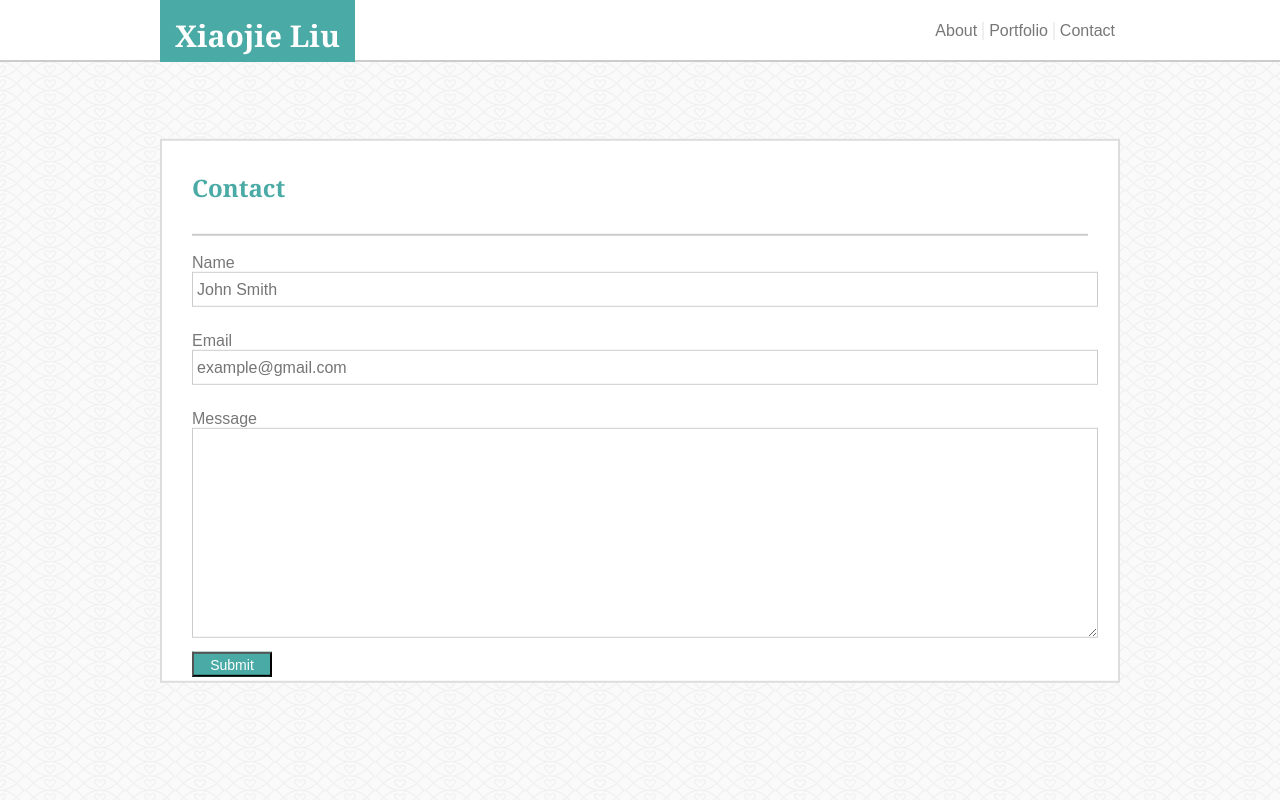
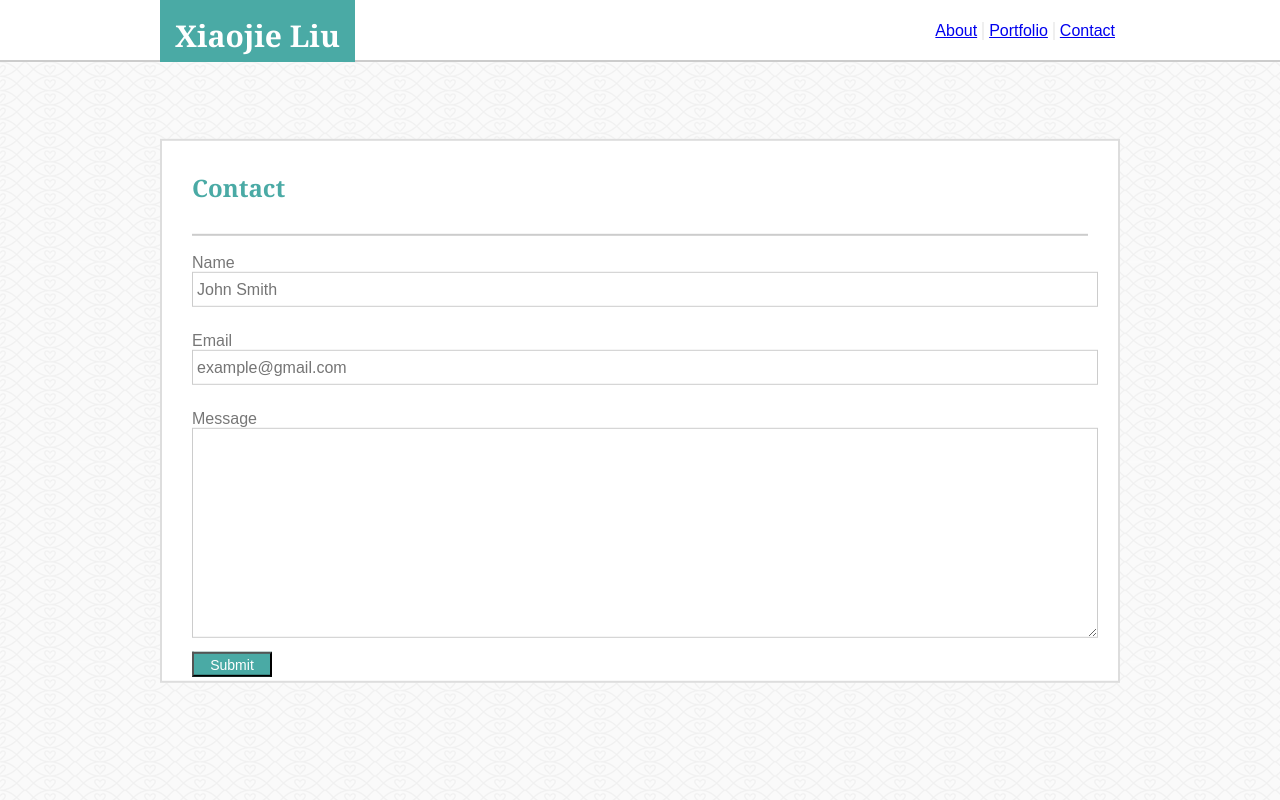
Before and after one commit to metacmm/Basic-Portfolio, a plain HTML site: page contact.html in a window 1280 px wide. Shown: the top 800 px of the page. Drawn offline with Linux system fonts and the light colour scheme.

Commit message:
add link on the menu item to navigate between pages

```diff
--- a/contact.html
+++ b/contact.html
@@ -10,9 +10,9 @@
             <div class="head-content clearfix">
                 <h1>Xiaojie Liu</h1>
                 <ul>
-                    <li>About</li>
-                    <li id="menu-portfolio">Portfolio</li>
-                    <li>Contact</li>
+                    <li><a href="index.html">About</a></li>
+                    <li id="menu-portfolio"><a href="protfolio.html">Portfolio</a></li>
+                    <li><a href="contact.html">Contact</a></li>
                 </ul>
             </div>
         </header>
```
Also changed, not shown: index.html (+3 -3 lines), protfolio.html (+3 -3 lines).
